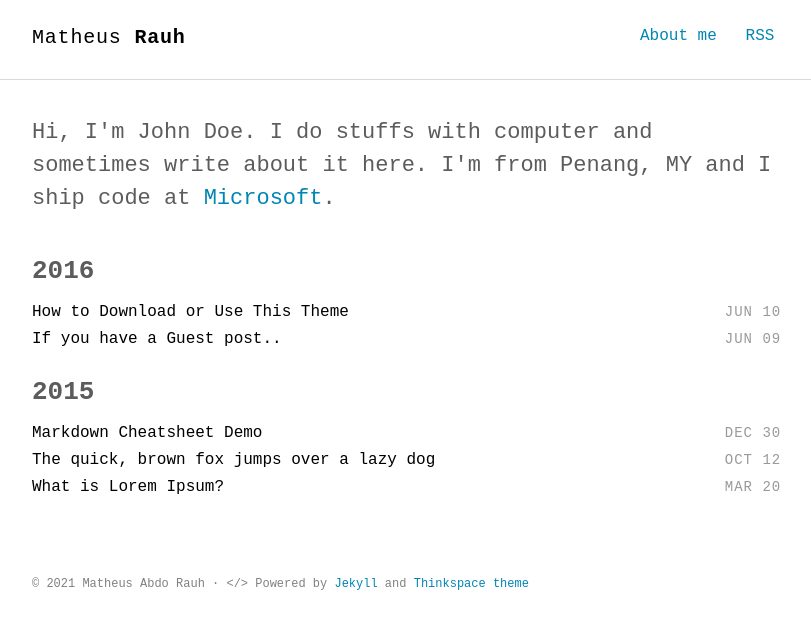
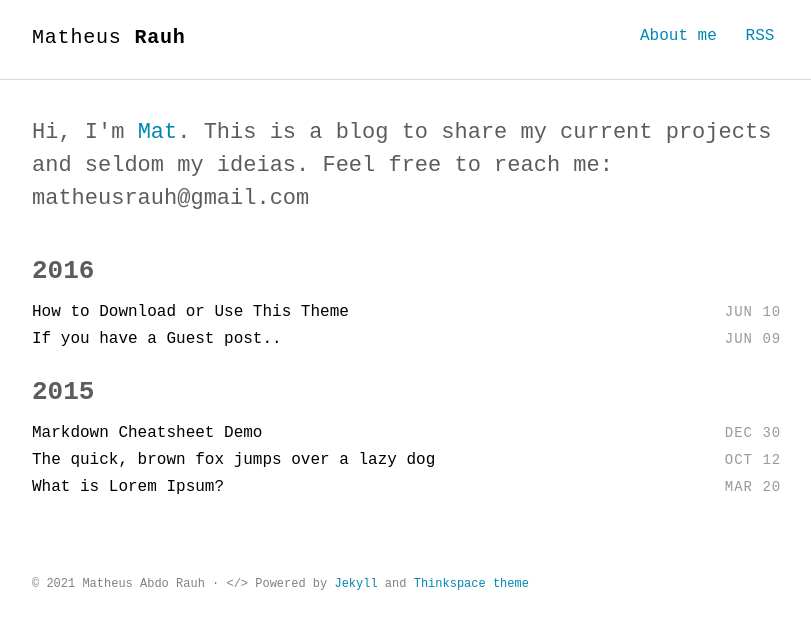
Before and after one commit to m-rauh/m-rauh.github.io, a Jekyll site: the page built from index.html, in a window 1280 px wide. Shown: the top 629 px of the page, without its empty margins (232-1043 px from the left). Built offline with Jekyll 4.4.1, drawn with Linux system fonts in a browser that asks for light colours; some web fonts are replaced.

Commit message:
Testing intro

```diff
--- a/_includes/intro.html
+++ b/_includes/intro.html
@@ -1,5 +1,5 @@
 <section class="intro">
   <div class="container">
-    <p class="lead">Hi, I'm John Doe. I do stuffs with computer and sometimes write about it here. I'm from Penang, MY and I ship code at <a href="#">Microsoft</a>.</p>
+    <p class="lead">Hi, I'm <a href="https://m-rauh.github.io/about/">Mat</a>. This is a blog to share my current projects and seldom my ideias. Feel free to reach me: matheusrauh@gmail.com </p>
   </div>
 </section>
```
